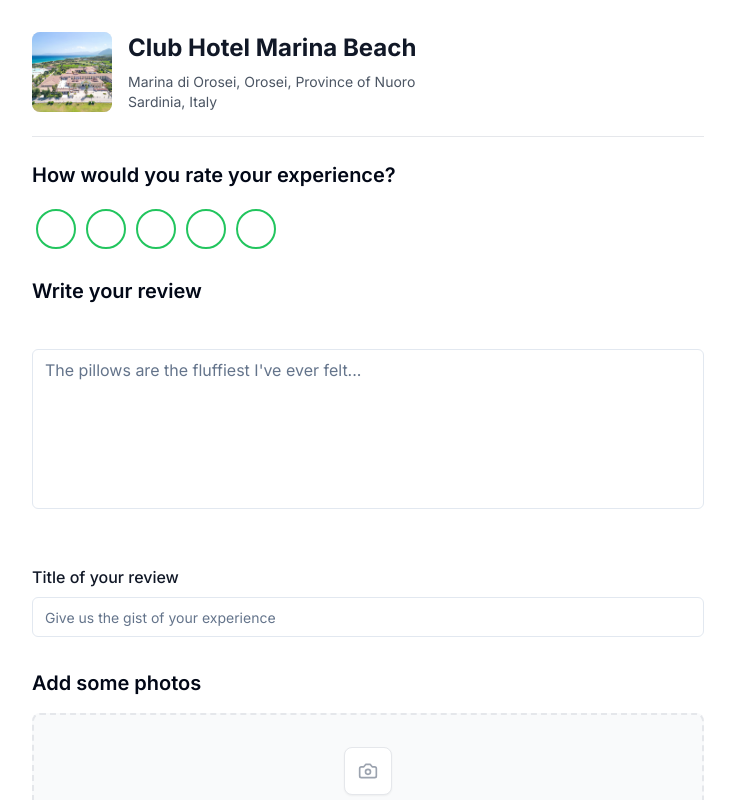
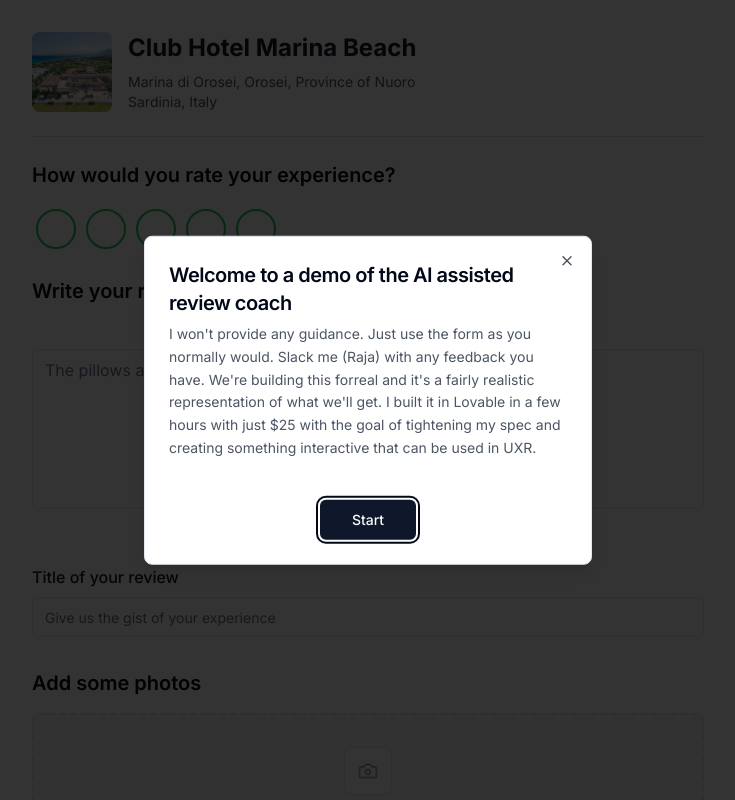
Before and after one commit to superwhatnot/review-coach-poc, a React (Vite) app: page / in a window 1280 px wide. Shown: the top 800 px of the page, without its empty margins (272-1007 px from the left). Built offline with nearby package versions, Linux system fonts and the light colour scheme.

Commit message:
Add welcome modal on page load
Adds a modal to the index page that displays a welcome message and a "Start" button.

```diff
--- /dev/null
+++ b/src/components/WelcomeModal.tsx
@@ -0,0 +1,37 @@
+
+import React from 'react';
+import {
+  Dialog,
+  DialogContent,
+  DialogDescription,
+  DialogHeader,
+  DialogTitle,
+} from '@/components/ui/dialog';
+import { Button } from '@/components/ui/button';
+
+interface WelcomeModalProps {
+  isOpen: boolean;
+  onClose: () => void;
+}
+
+export const WelcomeModal: React.FC<WelcomeModalProps> = ({ isOpen, onClose }) => {
+  return (
+    <Dialog open={isOpen} onOpenChange={onClose}>
+      <DialogContent className="sm:max-w-md">
+        <DialogHeader>
+          <DialogTitle className="text-xl font-semibold">
+            Welcome to a demo of the AI assisted review coach
+          </DialogTitle>
+          <DialogDescription className="text-sm text-gray-600 mt-4 leading-relaxed">
+            I won't provide any guidance. Just use the form as you normally would. Slack me (Raja) with any feedback you have. We're building this forreal and it's a fairly realistic representation of what we'll get. I built it in Lovable in a few hours with just $25 with the goal of tightening my spec and creating something interactive that can be used in UXR.
+          </DialogDescription>
+        </DialogHeader>
+        <div className="flex justify-center mt-6">
+          <Button onClick={onClose} className="px-8 py-2">
+            Start
+          </Button>
+        </div>
+      </DialogContent>
+    </Dialog>
+  );
+};
--- a/src/pages/Index.tsx
+++ b/src/pages/Index.tsx
@@ -1,10 +1,21 @@
 
-import React from 'react';
+import React, { useState, useEffect } from 'react';
 import { ReviewForm } from '@/components/ReviewForm';
+import { WelcomeModal } from '@/components/WelcomeModal';
 
 const Index = () => {
+  const [showWelcomeModal, setShowWelcomeModal] = useState(true);
+
+  const handleCloseWelcomeModal = () => {
+    setShowWelcomeModal(false);
+  };
+
   return (
     <div className="min-h-screen bg-white py-8 px-4">
+      <WelcomeModal
+        isOpen={showWelcomeModal}
+        onClose={handleCloseWelcomeModal}
+      />
       <div className="max-w-2xl mx-auto">
         <ReviewForm />
       </div>
```
